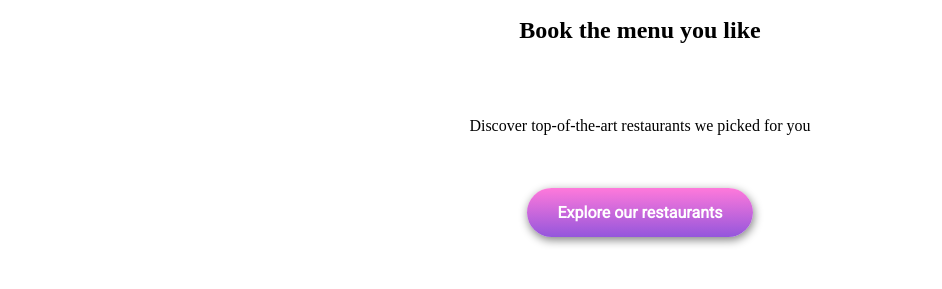
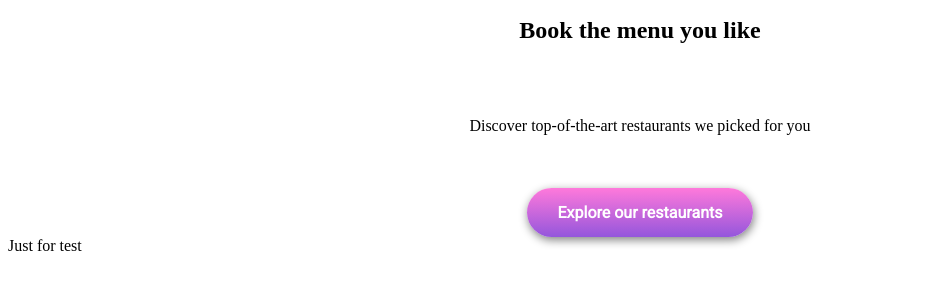
Before and after one commit to yactdev/ohmyfood, a plain HTML site: page index.html in a window 1280 px wide. Shown: the part 79-368 px from the top of the page, without its empty margins (0-942 px from the left). Drawn offline with Linux system fonts and the light colour scheme; a web font is replaced by a local one.

Commit message:
esta es solo una prubea

```diff
--- a/index.html
+++ b/index.html
@@ -22,7 +22,9 @@
         <a href="#">Explore our restaurants</a>
       </div>
     </div>
-    <div></div>
+    <div>
+      Just for test
+    </div>
     <div></div>
     <div></div>
   </body>
```
